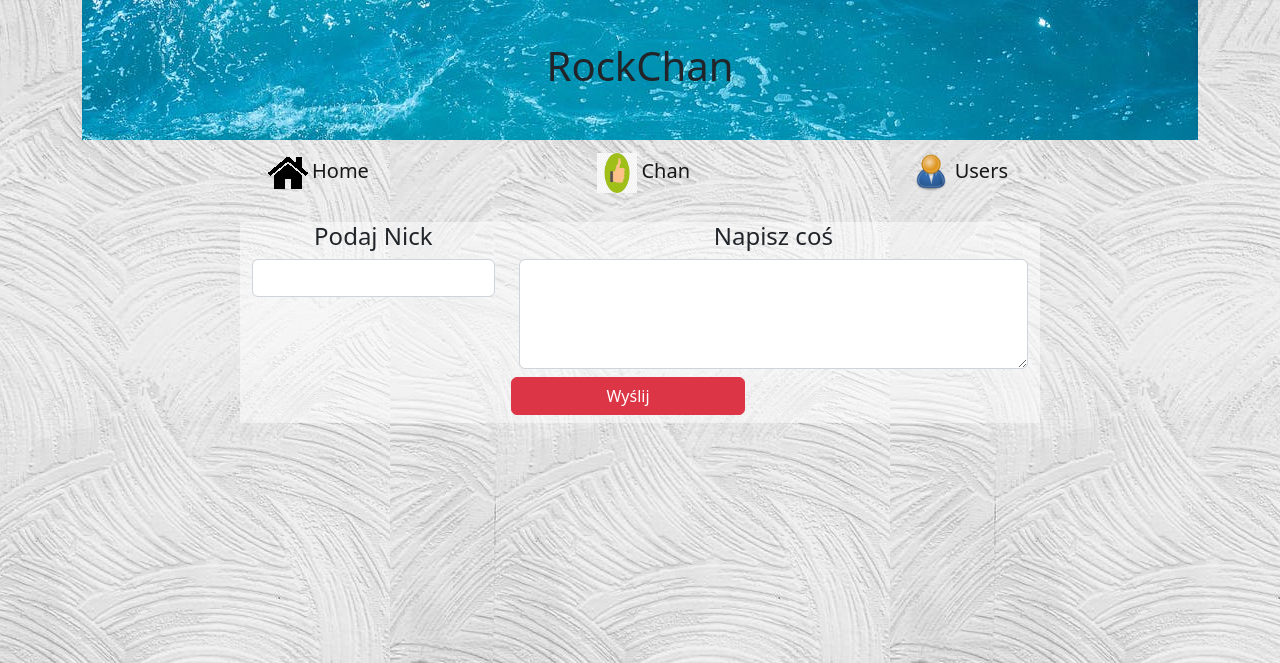
After one commit to MaleAtari/RockChan_0.2, a Flask app: template app/chan/templates/chan/posts.html in a window 1280 px wide. The commit adds this page. Shown: the top 663 px of the page. Run offline with Flask 2, Linux system fonts and the light colour scheme; the template is opened without the code that fills it: values that come from a table or form of the project are taken from there, others are empty; some libraries are stand-ins or nearby versions.

Commit message:
chan 0.2

```diff
--- /dev/null
+++ b/app/chan/forms.py
@@ -0,0 +1,8 @@
+from flask_wtf import FlaskForm
+from wtforms import StringField, TextAreaField, SubmitField
+from wtforms.validators import data_required
+
+class PostForm(FlaskForm):
+    name = StringField('Podaj Nick', validators=[data_required()])
+    text = TextAreaField('Napisz coś', validators=[data_required()])
+    submit = SubmitField('Wyślij')
--- /dev/null
+++ b/app/chan/templates/chan/posts.html
@@ -0,0 +1,53 @@
+{% extends "base.html" %}
+{% from "_macros.html" import showPost %}
+
+{% block content %}
+
+	 <div class="container my-3 main-width">
+
+	 		{% for post in board.posts %}
+	 			{{ showPost(post) }}
+
+	 		{% endfor %}
+
+
+	 </div>
+
+	{% if board.open == False %}
+
+		<div class="container my-1 bg-light bg-opacity-50 main-width">
+			<h4 class="text-center"> ZAMKNIĘTE </h4>
+			<p class="text-center"> Nie można pisać na tej tablicy </p>
+		</div>
+
+	{% else %}
+
+
+		 <div class="container my-1 bg-white bg-opacity-50 main-width">
+
+		 	<form action="" method="POST">
+		 		{{ form.hidden_tag() }}
+
+		 		<div class="row">
+
+		 			<div class="col-md-4 text-center">
+		 				<h4> {{ form.name.label }} </h4>
+		 				{{ form.name(class="form-control") }}
+		 			</div>
+
+		 			<div class="col-md-8 text-center">
+		 				<h4> {{ form.text.label }} </h4>
+	                        {{ form.text(class="form-control", rows=4, style="white-space: pre-wrap;") }}
+		 			</div>
+
+		 			<div class="row my-2 d-flex justify-content-center">
+	                    <div class="col-4"> {{ form.submit(class="btn btn-danger", style="width: 100%;") }} </div>
+	                </div>
+
+
+		 		</div>
+		 	</form>
+		 </div>
+	{% endif %}
+
+{% endblock %}
--- a/app/models.py
+++ b/app/models.py
@@ -64,3 +64,6 @@ class Posts(db.Model):
     date_edit = db.Column(db.DateTime)
     board_id = db.Column(db.ForeignKey(Board.id))
     user_id = db.Column(db.ForeignKey(Users.id))
+
+    def show_date_add(self):
+        return self.date_add.strftime("%D  %H:%M")
--- /dev/null
+++ b/app/templates/_macros.html
@@ -0,0 +1,53 @@
+{% macro showBoard(board) %}
+
+    <div class="row shadow mb-5 bg-body bg-rounded">
+
+        <div class="col-12 text-center bg-primary bg-opacity-50">
+            <a class="link-dark" href="{{ url_for('chan.board', id=board.id) }}"> <h2> {{ board.name }} </h2> </a>
+        </div>
+
+        <div class="col-md-4 bg-danger p-1">
+            {% if board.open == True %}
+                <a href="{{ url_for('chan.board', id=board.id) }}"> <img src="{{ url_for('static', filename='img/thumb2.png') }}" class="rounded mx-auto d-block" style="height: 100px;"> </a>
+            {% else %}
+                <a href="{{ url_for('chan.board', id=board.id) }}"> <img src="{{ url_for('static', filename='img/closed1.jpg') }}" class="rounded mx-auto d-block my-2" style="height: 100px;"> </a>
+            {% endif %}
+
+        </div>
+
+        <div class="col-md-8 bg-light p-2">
+            <p style="white-space: pre-wrap;"> {{ board.info }} </p>
+            <p class="text-end fst-italic"> Tablicę utworzono: {{ board.show_date_add() }} </p>
+            <p class="text-end fst-italic"> utworzył: {{ board.user.name }} </p>
+        </div>
+    </div>
+
+{% endmacro %}
+
+{% macro showPost(post) %}
+
+    <div id="post{{post.id}}" class="container my-2 bg-light bg-opacity-50 border border-secondary">
+
+        <div class="row border-end border-2 border-secondary border-opacity-75">
+
+            <div class="col-6">
+                    <p class="text-center fst-italic fs-5"> {{ post.auth }} </p>
+            </div>
+
+            <div class="col-6">
+                <p class="text-end"> {{ post.show_date_add() }}</p>
+            </div>
+
+
+        </div>
+
+        <div class="row border-bottom border-end border-2 border-secondary border-opacity-75 justify-content-center">
+
+            <div class="col-10 col-md-8">
+                <p class="text-center" style="white-space: pre-wrap;"> {{ post.content }} </p>
+            </div>
+        </div>
+
+    </div>
+
+{% endmacro %}
--- a/app/templates/base.html
+++ b/app/templates/base.html
@@ -37,7 +37,7 @@
 
                 <a class="navbar-brand mx-2" href="{{ url_for('chan.home') }}"> <img src="{{ url_for('static', filename='img/blog4.jpg') }}" width="40" height="40" class="d-inline-block mx-1">Chan </a>
 
-                <a class="navbar-brand mx-2" href="{{ url_for('users.home') }}"> <img src="{{ url_for('static', filename='img/blog4.jpg') }}" width="40" height="40" class="d-inline-block mx-1">Users</a>
+                <a class="navbar-brand mx-2" href="{{ url_for('users.home') }}"> <img src="{{ url_for('static', filename='img/user2.png') }}" width="40" height="40" class="d-inline-block mx-1">Users</a>
 
 
             </div>
--- a/app/templates/no_enter.html
+++ b/app/templates/no_enter.html
@@ -1,4 +1,7 @@
 {% extends "base.html" %}
+
+{% block navbar %}
+{% endblock %}
 
 {% block content %}
 
--- a/app/users/func.py
+++ b/app/users/func.py
@@ -29,7 +29,7 @@ def user_is_checked():
 def is_checked(f):
     @wraps(f)
     def decorated_func(*args, **kwargs):
-        if (session.get('user_info')['is_checked'] == True) and (session.get('user_info')['count'] >= 0):
+        if (session.get('user_info')['is_checked'] == True) and (session.get('user_info')['count'] > 0):
             return f(*args, **kwargs)
         else:
             return redirect(url_for('main'))
```
Also changed, not shown: app/chan/templates/chan/home.html (+8 -1 lines), app/chan/views.py (+27 -2 lines), app/__init__.py (line endings or trailing spaces), app/static/img/closed1.jpg (added).
